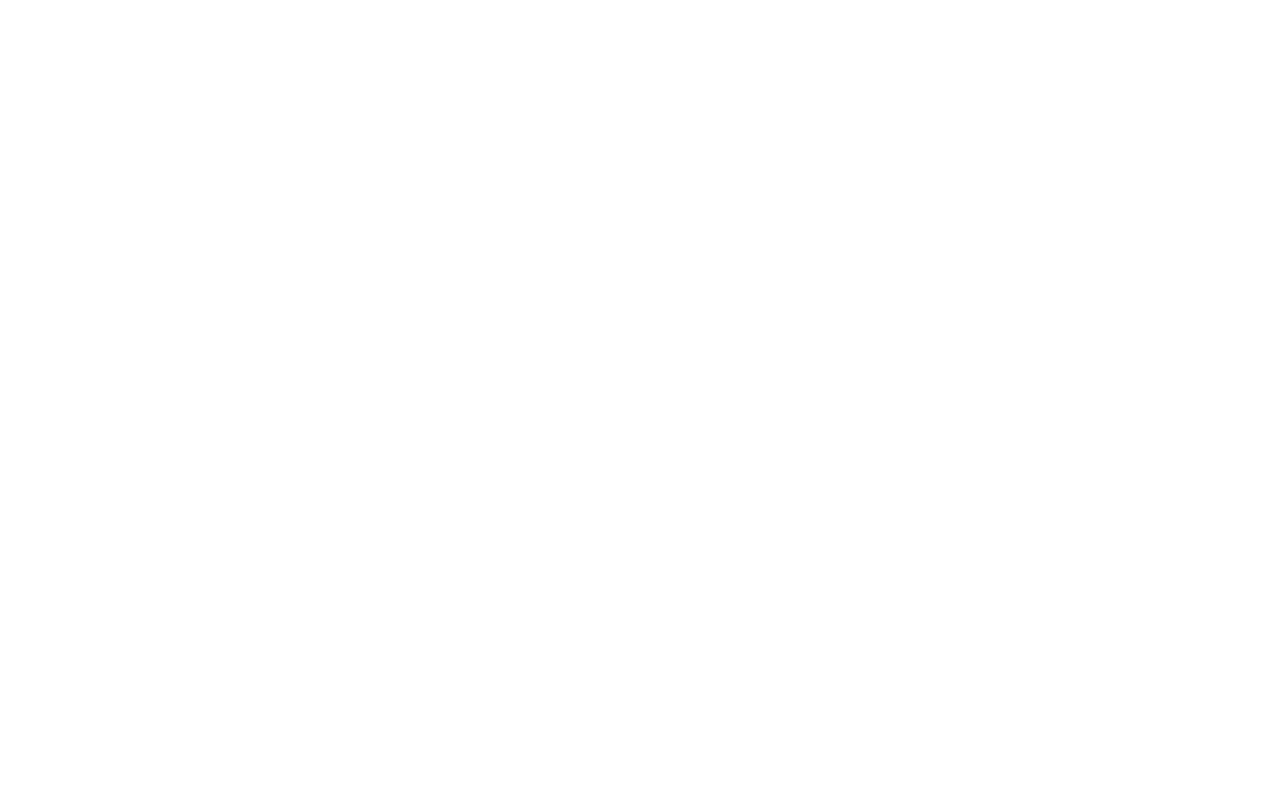
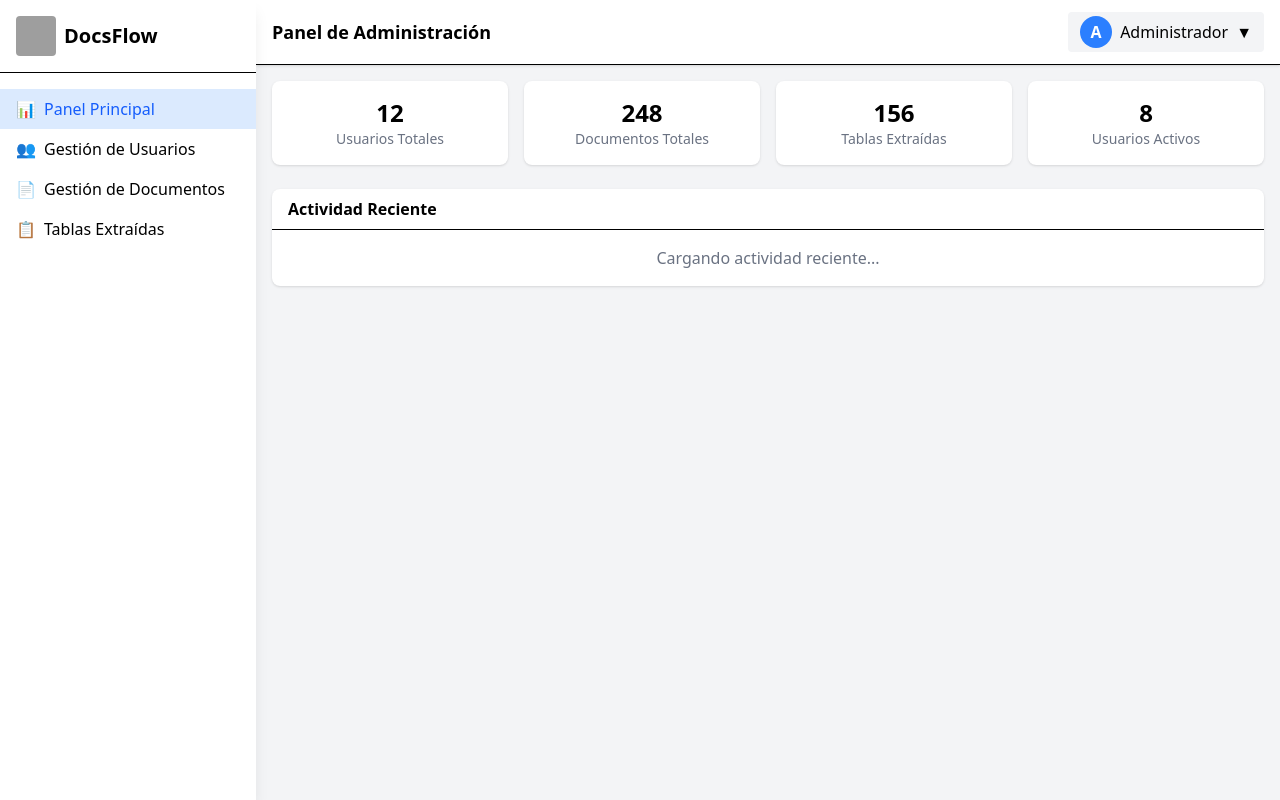
Before and after one commit to servorx/DocsFlow-Frontend, a React (Vite) app: page /admin in a window 1280 px wide. Before the commit this address had no page. Built offline with nearby package versions, Linux system fonts and the light colour scheme; grey boxes are pictures that could not be loaded.

Commit message:
feat: :sparkles: proto component

```diff
--- a/src/App.tsx
+++ b/src/App.tsx
@@ -1,13 +1,15 @@
 // src/App.tsx
 import { Routes, Route } from "react-router-dom";
-import Login from "./components/Login";
+import Login from "./layouts/Login";
 import ForgotPassword from "./components/ForgotPassword";
+import AdminDashboard from "./components/AdminDashboard";
 
 function App() {
   return (
     <Routes>
       <Route path="/" element={<Login />} />
       <Route path="/forgot" element={<ForgotPassword />} />
+      <Route path="/admin" element={<AdminDashboard />} />
     </Routes>
   );
 }
--- a/src/components/AdminDashboard.tsx
+++ b/src/components/AdminDashboard.tsx
@@ -0,0 +1,214 @@
+"use client";
+
+import { useState } from "react";
+
+type Section = "dashboard" | "users" | "documents" | "tables";
+
+export default function AdminDashboard() {
+  const [activeSection, setActiveSection] = useState<Section>("dashboard");
+  const [isSidebarOpen, setIsSidebarOpen] = useState(false);
+  const [isUserMenuOpen, setIsUserMenuOpen] = useState(false);
+
+  return (
+    <div className="flex h-screen bg-gray-100">
+      {/* Sidebar */}
+      <aside
+        className={`fixed inset-y-0 left-0 z-30 w-64 bg-white shadow-lg transform transition-transform duration-200 ease-in-out
+        ${isSidebarOpen ? "translate-x-0" : "-translate-x-full"}
+        md:translate-x-0`}
+      >
+        <div className="p-4 flex items-center gap-2 border-b">
+          <img src="/assets/logo.jpg" alt="DocsFlow" className="w-10 h-10 rounded" />
+          <h2 className="text-xl font-semibold">DocsFlow</h2>
+        </div>
+
+        <nav className="mt-4">
+          <ul>
+            {[
+              { key: "dashboard", icon: "📊", label: "Panel Principal" },
+              { key: "users", icon: "👥", label: "Gestión de Usuarios" },
+              { key: "documents", icon: "📄", label: "Gestión de Documentos" },
+              { key: "tables", icon: "📋", label: "Tablas Extraídas" },
+            ].map((item) => (
+              <li key={item.key}>
+                <button
+                  onClick={() => setActiveSection(item.key as Section)}
+                  className={`flex items-center gap-2 w-full text-left px-4 py-2 transition-colors
+                  ${activeSection === item.key ? "bg-blue-100 text-blue-600 font-medium" : "hover:bg-gray-100"}`}
+                >
+                  <span>{item.icon}</span>
+                  {item.label}
+                </button>
+              </li>
+            ))}
+          </ul>
+        </nav>
+      </aside>
+
+      {/* Main */}
+      <main className="flex-1 flex flex-col md:ml-64">
+        {/* Header */}
+        <header className="flex items-center justify-between px-4 py-3 border-b bg-white shadow-sm">
+          <div className="flex items-center gap-2">
+            <button
+              className="md:hidden p-2 bg-gray-200 rounded"
+              onClick={() => setIsSidebarOpen(!isSidebarOpen)}
+            >
+              ☰
+            </button>
+            <h1 className="text-lg font-semibold">
+              {activeSection === "dashboard"
+                ? "Panel de Administración"
+                : activeSection === "users"
+                ? "Gestión de Usuarios"
+                : activeSection === "documents"
+                ? "Gestión de Documentos"
+                : "Tablas Extraídas"}
+            </h1>
+          </div>
+
+          <div className="relative">
+            <button
+              onClick={() => setIsUserMenuOpen(!isUserMenuOpen)}
+              className="flex items-center gap-2 bg-gray-100 px-3 py-1 rounded"
+            >
+              <div className="w-8 h-8 rounded-full bg-blue-500 flex items-center justify-center text-white font-bold">
+                A
+              </div>
+              <span>Administrador</span>
+              <span>▼</span>
+            </button>
+
+            {isUserMenuOpen && (
+              <div className="absolute right-0 mt-2 w-48 bg-white border rounded shadow-md p-2">
+                <button className="w-full text-left px-3 py-2 rounded hover:bg-gray-100">
+                  Cerrar Sesión
+                </button>
+              </div>
+            )}
+          </div>
+        </header>
+
+        {/* Content */}
+        <div className="flex-1 p-4 overflow-y-auto">
+          {activeSection === "dashboard" && <DashboardSection />}
+          {activeSection === "users" && <UsersSection />}
+          {activeSection === "documents" && <DocumentsSection />}
+          {activeSection === "tables" && <TablesSection />}
+        </div>
+      </main>
+    </div>
+  );
+}
+
+/* Dashboard Section */
+function DashboardSection() {
+  return (
+    <section>
+      <div className="grid grid-cols-1 sm:grid-cols-2 lg:grid-cols-4 gap-4 mb-6">
+        {[
+          { label: "Usuarios Totales", value: "12" },
+          { label: "Documentos Totales", value: "248" },
+          { label: "Tablas Extraídas", value: "156" },
+          { label: "Usuarios Activos", value: "8" },
+        ].map((stat) => (
+          <div
+            key={stat.label}
+            className="bg-white shadow rounded-lg p-4 text-center"
+          >
+            <div className="text-2xl font-bold">{stat.value}</div>
+            <div className="text-gray-500 text-sm">{stat.label}</div>
+          </div>
+        ))}
+      </div>
+
+      <div className="bg-white rounded-lg shadow">
+        <div className="border-b px-4 py-2">
+          <h3 className="font-semibold">Actividad Reciente</h3>
+        </div>
+        <div className="p-4 text-gray-500 text-center">
+          Cargando actividad reciente...
+        </div>
+      </div>
+    </section>
+  );
+}
+
+/* Users Section */
+function UsersSection() {
+  return (
+    <section>
+      <div className="bg-white rounded-lg shadow overflow-hidden">
+        <div className="flex flex-col md:flex-row justify-between items-center gap-4 border-b p-4">
+          <h3 className="font-semibold">Gestión de Usuarios</h3>
+          <div className="flex flex-wrap items-center gap-2">
+            <input
+              type="text"
+              placeholder="Buscar usuarios..."
+              className="border rounded px-3 py-1"
+            />
+            <select className="border rounded px-2 py-1">
+              <option>Todos los departamentos</option>
+              <option>Administración</option>
+              <option>Recursos Humanos</option>
+              <option>Finanzas</option>
+              <option>Operaciones</option>
+            </select>
+            <button className="bg-blue-600 text-white px-3 py-1 rounded">
+              + Agregar Usuario
+            </button>
+          </div>
+        </div>
+
+        <table className="w-full text-sm">
+          <thead className="bg-gray-100 text-left text-xs uppercase">
+            <tr>
+              <th className="px-4 py-2">ID</th>
+              <th className="px-4 py-2">Nombre</th>
+              <th className="px-4 py-2">Email</th>
+              <th className="px-4 py-2">Departamento</th>
+              <th className="px-4 py-2">Rol</th>
+              <th className="px-4 py-2">Estado</th>
+              <th className="px-4 py-2">Acciones</th>
+            </tr>
+          </thead>
+          <tbody>
+            <tr className="border-t">
+              <td className="px-4 py-2">1</td>
+              <td className="px-4 py-2">Juan Pérez</td>
+              <td className="px-4 py-2">juan@example.com</td>
+              <td className="px-4 py-2">Operaciones</td>
+              <td className="px-4 py-2">Admin</td>
+              <td className="px-4 py-2">Activo</td>
+              <td className="px-4 py-2">Editar / Eliminar</td>
+            </tr>
+          </tbody>
+        </table>
+      </div>
+    </section>
+  );
+}
+
+/* Documents Section */
+function DocumentsSection() {
+  return (
+    <section>
+      <div className="bg-white rounded-lg shadow p-4">
+        <h3 className="font-semibold">Gestión de Documentos</h3>
+        <p className="text-gray-500 mt-2">Aquí va la tabla de documentos...</p>
+      </div>
+    </section>
+  );
+}
+
+/* Tables Section */
+function TablesSection() {
+  return (
+    <section>
+      <div className="bg-white rounded-lg shadow p-4">
+        <h3 className="font-semibold">Tablas Extraídas</h3>
+        <p className="text-gray-500 mt-2">Aquí va la gestión de tablas...</p>
+      </div>
+    </section>
+  );
+}
--- a/src/components/Login.tsx
+++ b/src/layouts/Login.tsx
@@ -1,5 +1,5 @@
 import { useState } from "react";
-import { Link } from "react-router-dom";
+import { Link, useNavigate } from "react-router-dom";
 
 export default function Login() {
   const [email, setEmail] = useState("");
@@ -7,6 +7,8 @@
   const [loading, setLoading] = useState(false);
   const [error, setError] = useState("");
   const [attempts, setAttempts] = useState(5);
+
+  const navigate = useNavigate();
 
   const handleSubmit = (e: React.FormEvent) => {
     e.preventDefault();
@@ -32,7 +34,7 @@
     setTimeout(() => {
       setLoading(false);
       if (email === "admin@docsflow.com" && password === "123456") {
-        alert("Inicio de sesión exitoso");
+        navigate("/admin");
       } else {
         setAttempts((prev) => Math.max(prev - 1, 0)); // nunca baja de 0
         setError("Credenciales incorrectas");
```
Also changed, not shown: src/layouts/OperatorDashboard.tsx (added), src/layouts/Reset.tsx (added).
